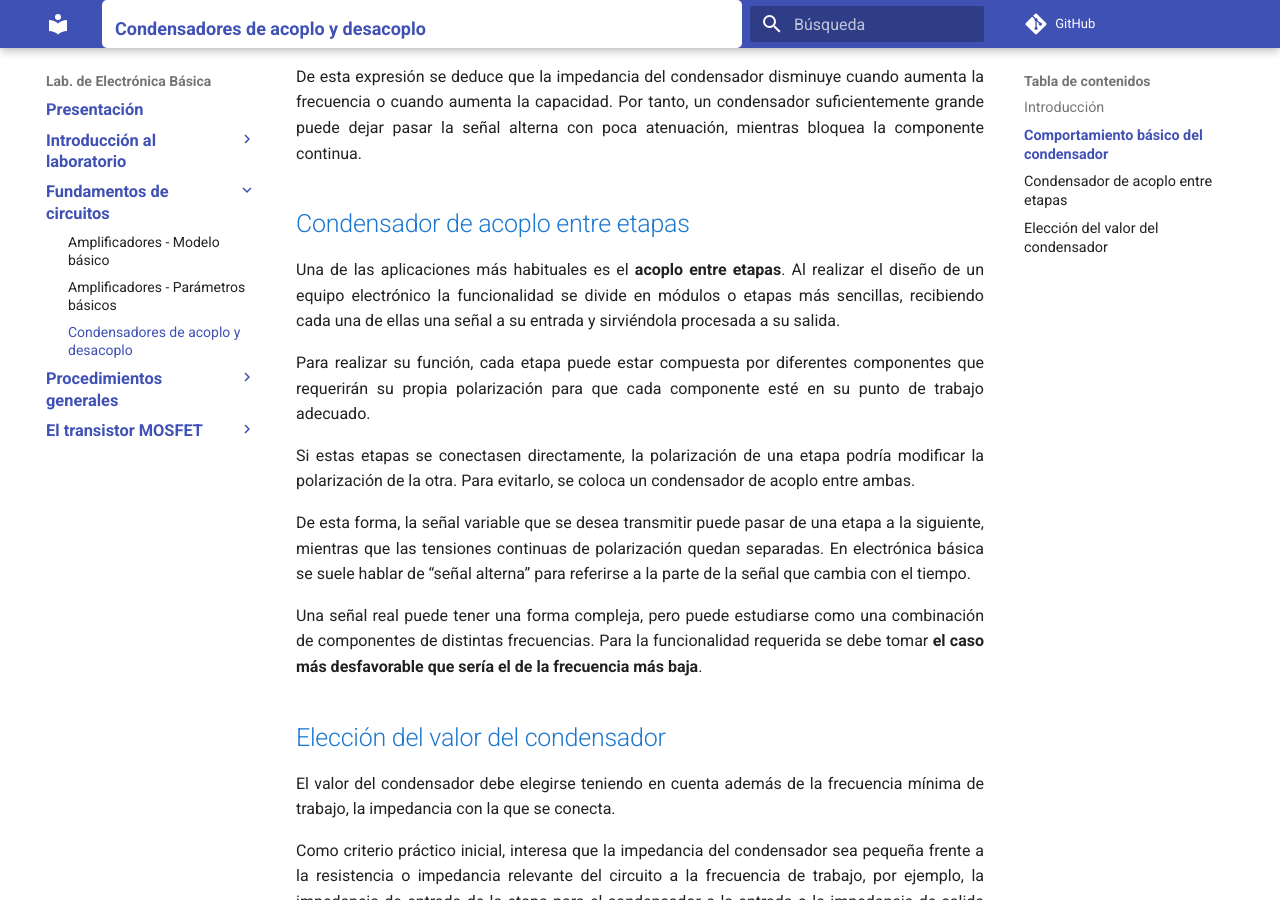
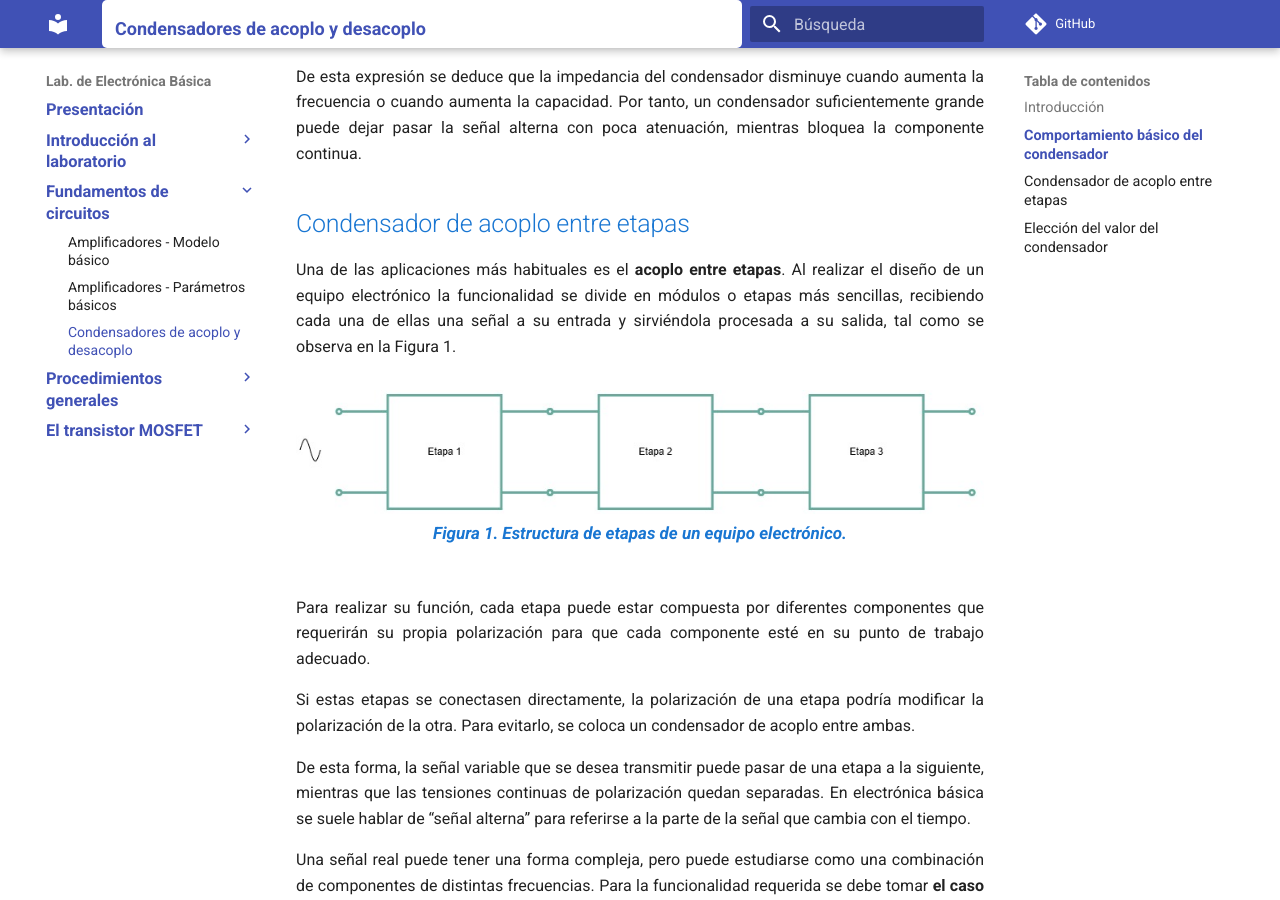
Before and after one commit to Lab-Electronica/Electronica-Basica, an MkDocs documentation site: the page built from docs/fund/cond-acop.md, in a window 1280 px wide and 900 px high, scrolled down 602 px. Built offline with MkDocs 1.6.1 and Material for MkDocs 9.7.7, drawn with Linux system fonts in a browser that asks for light colours; comment, search, counter and statistics services are not loaded.

Commit message:
Figura de las etapas para condensadores de acoplo

```diff
--- a/docs/fund/cond-acop.md
+++ b/docs/fund/cond-acop.md
@@ -18,7 +18,12 @@ De esta expresión se deduce que la impedancia del condensador disminuye cuando
 
 ## Condensador de acoplo entre etapas
 
-Una de las aplicaciones más habituales es el **acoplo entre etapas**. Al realizar el diseño de un equipo electrónico la funcionalidad se divide en módulos o etapas más sencillas, recibiendo cada una de ellas una señal a su entrada y sirviéndola procesada a su salida.
+Una de las aplicaciones más habituales es el **acoplo entre etapas**. Al realizar el diseño de un equipo electrónico la funcionalidad se divide en módulos o etapas más sencillas, recibiendo cada una de ellas una señal a su entrada y sirviéndola procesada a su salida, tal como se observa en la Figura 1.
+
+<figure class="figura-lab01">
+  <img src="../images/Etapas.jpg" alt="Estructura de etapas de un equipo electrónico" width=100%">
+  <figcaption>Figura 1. Estructura de etapas de un equipo electrónico.</figcaption>
+</figure>
 
 Para realizar su función, cada etapa puede estar compuesta por diferentes componentes que requerirán su propia polarización para que cada componente esté en su punto de trabajo adecuado.
 
```
Also changed, not shown: docs/fund/images/Etapas.jpg (added).
